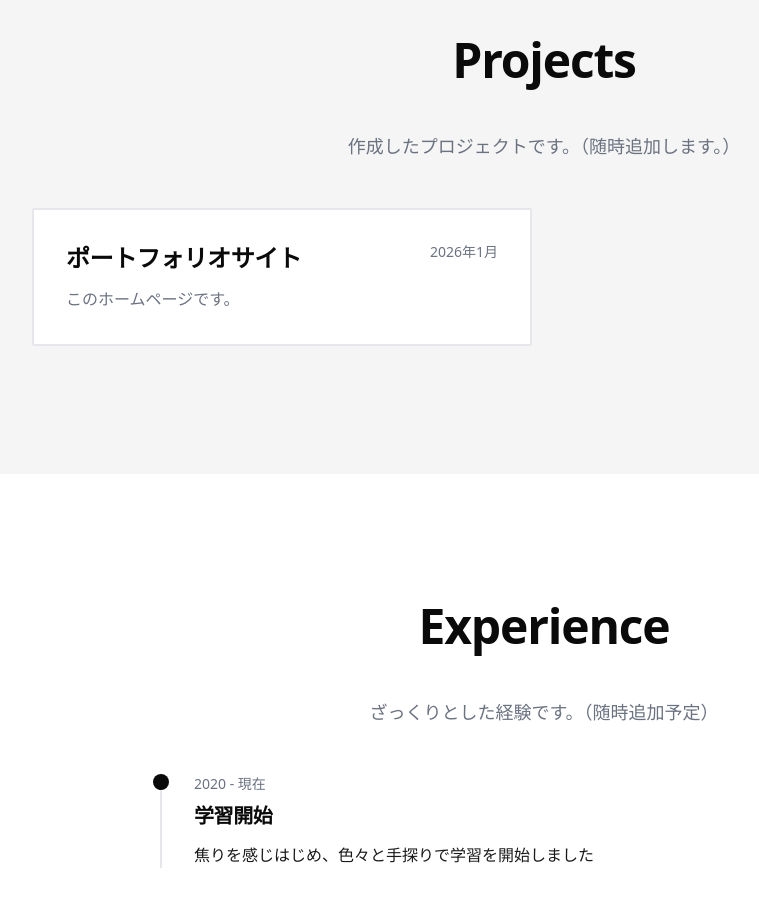
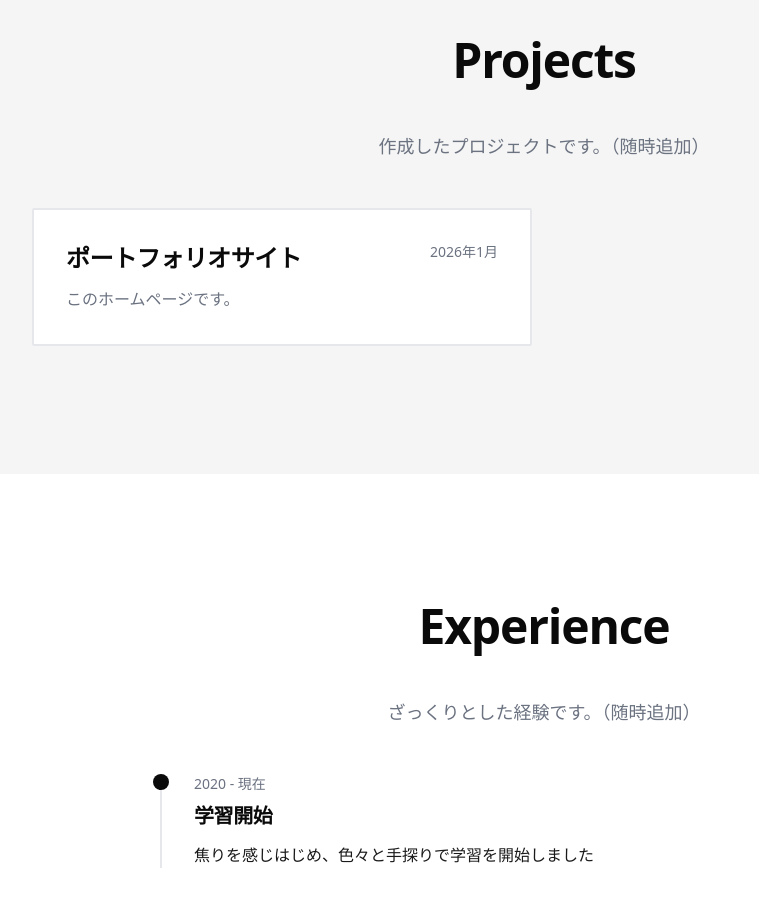
Before and after one commit to sanbay3/san_bay3_portfolio, a Next.js app: page / in a window 1280 px wide. Shown: the part 2600-3502 px from the top of the page, without its empty margins (96-855 px from the left). Built offline with nearby package versions, Linux system fonts and the light colour scheme.

Commit message:
Fix  description

```diff
--- a/components/Experience.tsx
+++ b/components/Experience.tsx
@@ -29,7 +29,7 @@ export default function Experience() {
         <h2 className="section-title">Experience</h2>
 
         <p className="text-text-muted mb-12 text-lg max-w-2xl mx-auto text-center">
-          ざっくりとした経験です。（随時追加予定）
+          ざっくりとした経験です。（随時追加）
         </p>
 
         {/* 経歴のタイムライン表示 */}
--- a/components/Projects.tsx
+++ b/components/Projects.tsx
@@ -32,7 +32,7 @@ export default function Projects() {
         <h2 className="section-title">Projects</h2>
 
         <p className="text-text-muted mb-12 text-lg max-w-2xl mx-auto text-center">
-          作成したプロジェクトです。（随時追加します。）
+          作成したプロジェクトです。（随時追加）
         </p>
 
         {/* プロジェクトカードのグリッド */}
```
